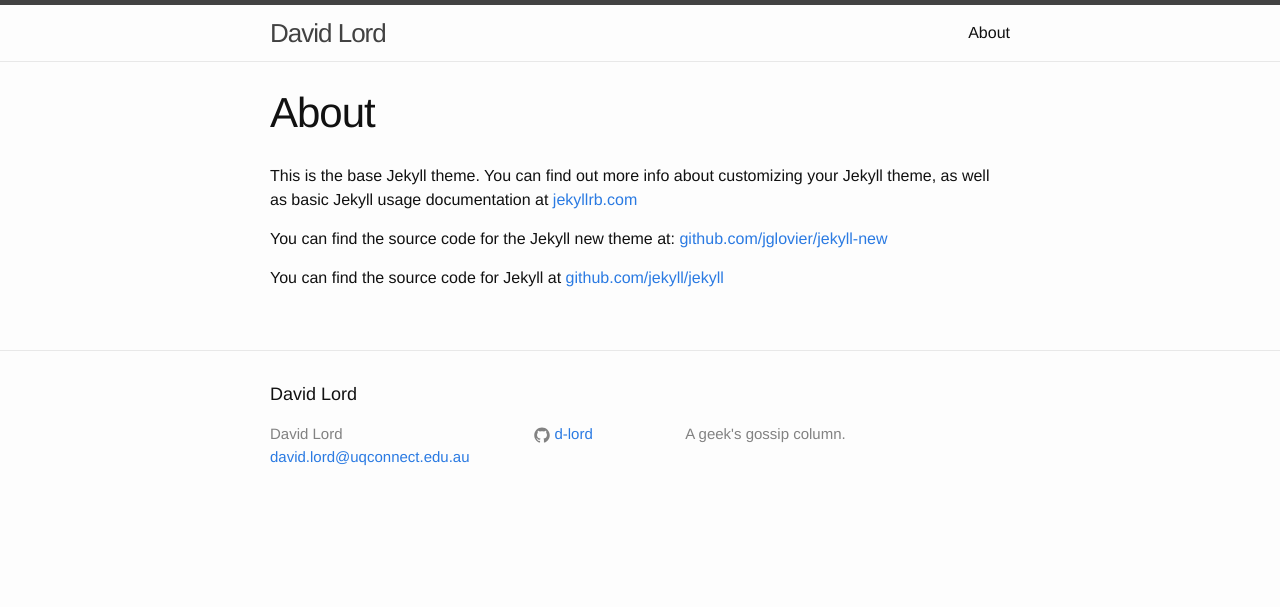
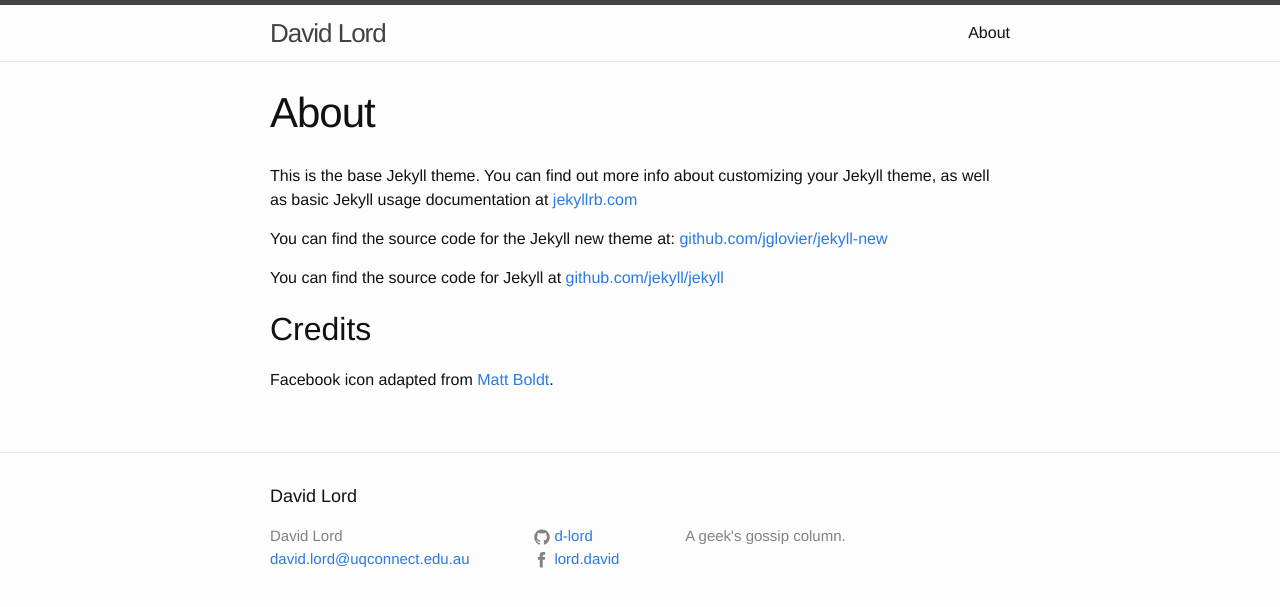
Before and after one commit to d-lord/d-lord.github.io, a Jekyll site: the page built from about.md, in a window 1280 px wide. Shown: the top 607 px of the page. Built offline with Jekyll 4.4.1, drawn with Linux system fonts in a browser that asks for light colours.

Commit message:
Add facebook_username functionality
* Configured with my username
* Duplicates twitter and github
* Uses SVG: credits source in About

```diff
--- a/_config.yml
+++ b/_config.yml
@@ -7,6 +7,7 @@
 url: "d-lord.github.io" # the base hostname & protocol for your site
 #twitter_username: jekyllrb
 github_username:  d-lord
+facebook_username: lord.david
 
 # Build settings
 markdown: kramdown
--- a/_includes/footer.html
+++ b/_includes/footer.html
@@ -42,6 +42,21 @@
             </a>
           </li>
           {% endif %}
+
+	  {% comment %}
+	  credit to http://www.mattboldt.com/demos/social-buttons for this SVG
+	  {% endcomment %}
+	  {% if site.facebook_username %}
+	  <li>
+	      <a href="https://facebook.com/{{ site.facebook_username }}">
+		<span class="icon  icon--facebook">
+		    <svg viewBox="0 0 33 33"> <path fill="#000000" d="M 17.996,32L 12,32 L 12,16 l-4,0 l0-5.514 l 4-0.002l-0.006-3.248C 11.993,2.737, 13.213,0, 18.512,0l 4.412,0 l0,5.515 l-2.757,0 c-2.063,0-2.163,0.77-2.163,2.209l-0.008,2.76l 4.959,0 l-0.585,5.514L 18,16L 17.996,32z"/>
+		  </svg>
+		</span>
+		<span class="username">{{ site.facebook_username }}</span>
+	      </a>
+	  </li>
+	  {% endif %}
         </ul>
       </div>
 
--- a/about.md
+++ b/about.md
@@ -9,3 +9,8 @@
 You can find the source code for the Jekyll new theme at: [github.com/jglovier/jekyll-new](https://github.com/jglovier/jekyll-new)
 
 You can find the source code for Jekyll at [github.com/jekyll/jekyll](https://github.com/jekyll/jekyll)
+
+## Credits
+Facebook icon adapted from [Matt Boldt][social-buttons].
+
+[social-buttons]: http://www.mattboldt.com/demos/social-buttons/
```
